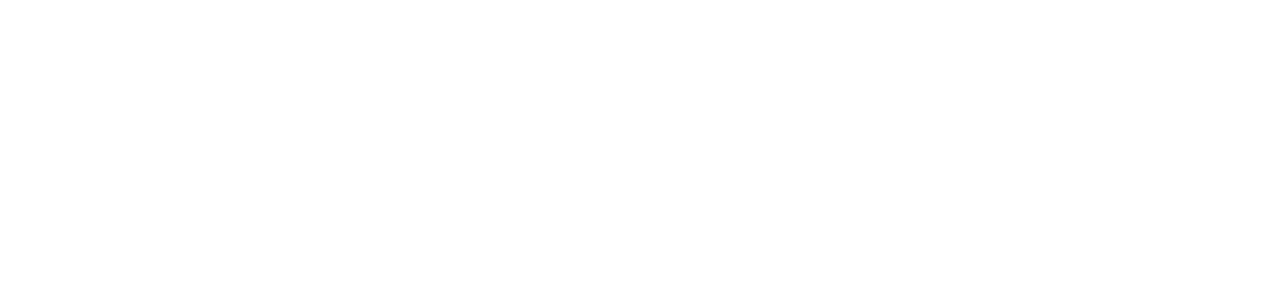
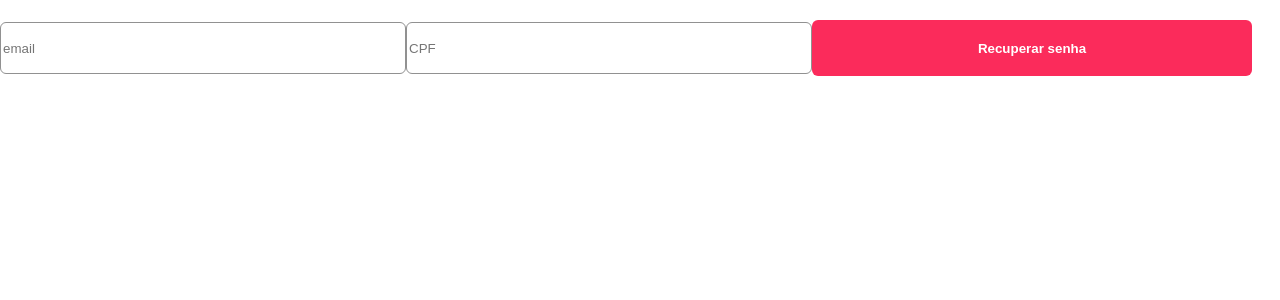
Before and after one commit to SamuelMorais030202/tiktok-project, a React (Create React App) app: page /password in a window 1280 px wide. Shown: the top 300 px of the page. Built offline with nearby package versions, Linux system fonts and the light colour scheme.

Commit message:
Iniciando recuperação de senha

```diff
--- a/src/App.js
+++ b/src/App.js
@@ -7,6 +7,7 @@
 import TermsOfUse from "./pages/TermsOfUse";
 import NewUser from "./pages/newUser";
 import WatchVideos from "./pages/WatchVideos";
+import Password from "./pages/Password";
 
 export default function App () {
   return (
@@ -18,6 +19,7 @@
         <Route path="/terms" component={ TermsOfUse } />
         <Route path="/new-user" component={ NewUser } />
         <Route path="/watchVieos" component={ WatchVideos } />
+        <Route path="/password" component={ Password } />
       </Switch>
     </div>
   );
--- a/src/pages/Login.jsx
+++ b/src/pages/Login.jsx
@@ -61,7 +61,9 @@
             <input className="input-password" type="text" name="password" id="password" placeholder="Senha" onChange={ (e) => handelChange(e) } />
           </label>
           <div  className="password-msg">
-          <p>Esqueci minha senha</p>
+            <Link to="/password">
+              <p>Esqueci minha senha</p>
+            </Link>
           </div>
           <button className="button-enter" onClick={ () => handleClick() }>ENTRAR</button>
         </div>
--- /dev/null
+++ b/src/pages/Password.jsx
@@ -0,0 +1,50 @@
+import React, { useState } from 'react';
+
+export default function Password() {
+  const [dateUser, setDateUser] = useState({
+    emailNewUser: '',
+    cpfNewUser: '',
+  });
+
+  const handelChange = ({ target }) => {
+    setDateUser({
+      ...dateUser,
+      [target.name]: target.value,
+    })
+  };
+
+  const handleClick = () => {
+    alert("Sua senha foi enviada no seu email")
+  }
+
+  return (
+    <div>
+      <div>
+        <label htmlFor="email">
+          <input
+            className="input-registray-email"
+            type="text"
+            value={dateUser.emailNewUser}
+            name="emailNewUser"
+            id="email"
+            placeholder="email"
+            onChange={(e) => handelChange(e)}
+          />
+        </label>
+        <label htmlFor="cpf">
+          <input
+            className="input-registray-cpf"
+            type="number"
+            value={dateUser.cpfNewUser}
+            name="cpfNewUser"
+            id="cpf"
+            placeholder="CPF"
+            onChange={(e) => handelChange(e)}
+          />
+        </label>
+
+        <button onClick={ () => handleClick() }>Recuperar senha</button>
+      </div>
+    </div>
+  );
+}
```
